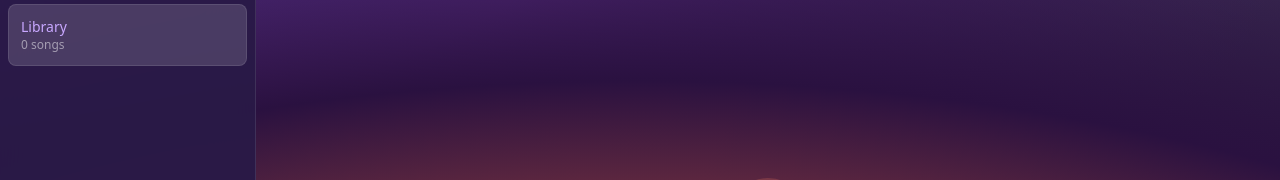
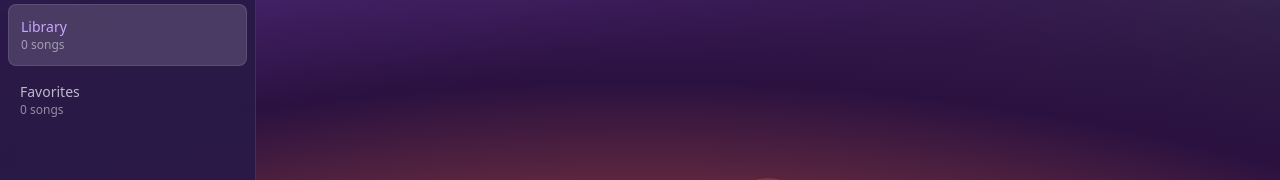
Before and after one commit to atakee72/vibes-music-player, a React (Vite) app: page / in a window 1280 px wide. Shown: the part 159-339 px from the top of the page. Built offline with nearby package versions, Linux system fonts and the light colour scheme.

Commit message:
feat: Favorites virtual playlist in sidebar

```diff
--- a/src/App.tsx
+++ b/src/App.tsx
@@ -77,6 +77,8 @@ const SharedTrackModal = lazy(() =>
 
 type LibraryStatus = 'loading' | 'ready' | 'needs-prompt';
 
+const FAVORITES_CREATED = new Date(0); // stable identity for the virtual playlist
+
 function ensureLibrary(playlists: Playlist[]): Playlist[] {
   if (playlists.some((p) => p.id === 'library')) return playlists;
   return [
@@ -144,7 +146,28 @@ export default function App() {
   const searchInputRef = useRef<HTMLInputElement>(null);
   const { extractMetadata } = useMetadataExtractor();
 
-  const activePlaylist = playlists.find((p) => p.id === activePlaylistId);
+  // Library is a guaranteed superset of every playlist (ingest always lands
+  // there, Ctrl-move OUT of Library is prevented, delete removes everywhere),
+  // so deriving favorites from Library alone is complete.
+  const favoriteSongs = useMemo(
+    () => (playlists.find((p) => p.id === 'library')?.songs ?? []).filter((s) => s.favorite),
+    [playlists],
+  );
+  const virtualFavorites = useMemo<Playlist>(
+    () => ({ id: 'favorites', name: 'Favorites', songs: favoriteSongs, createdAt: FAVORITES_CREATED }),
+    [favoriteSongs],
+  );
+  // Display list only — 'favorites' must never enter `playlists` state.
+  const sidebarPlaylists = useMemo(() => {
+    const idx = playlists.findIndex((p) => p.id === 'library');
+    const arr = [...playlists];
+    arr.splice(idx + 1, 0, virtualFavorites);
+    return arr;
+  }, [playlists, virtualFavorites]);
+  const activePlaylist =
+    activePlaylistId === 'favorites'
+      ? virtualFavorites
+      : playlists.find((p) => p.id === activePlaylistId);
   const filteredSongs = filterSongs(activePlaylist?.songs ?? [], searchQuery);
   // View-only ordering for the list; playback still walks the playlist order.
   const visibleSongs = sortSongs(filteredSongs, sortBy);
@@ -605,7 +628,9 @@ export default function App() {
   const handleBatchDelete = useCallback(
     (ids: string[]) => {
       const playlistName =
-        playlists.find((p) => p.id === activePlaylistId)?.name ?? 'this playlist';
+        activePlaylistId === 'favorites'
+          ? 'Favorites'
+          : playlists.find((p) => p.id === activePlaylistId)?.name ?? 'this playlist';
       requestConfirm(
         `Delete ${ids.length} ${ids.length === 1 ? 'song' : 'songs'}?`,
         `${ids.length} ${ids.length === 1 ? 'song' : 'songs'} will be removed from "${playlistName}".`,
@@ -668,7 +693,9 @@ export default function App() {
       if (!song) return;
       const aid = activePlaylistIdRef.current;
       const playlistName =
-        playlistsRef.current.find((p) => p.id === aid)?.name ?? 'this playlist';
+        aid === 'favorites'
+          ? 'Favorites'
+          : playlistsRef.current.find((p) => p.id === aid)?.name ?? 'this playlist';
       requestConfirm(
         `Delete "${song.title}"?`,
         `Removes from "${playlistName}". ${aid === 'library' ? '' : 'Song remains in Library.'}`,
@@ -685,7 +712,8 @@ export default function App() {
 
   const exportPlaylist = useCallback(
     async (playlistId: string) => {
-      const playlist = playlists.find((p) => p.id === playlistId);
+      const playlist =
+        playlistId === 'favorites' ? virtualFavorites : playlists.find((p) => p.id === playlistId);
       if (!playlist) return;
       const { serializeM3U, sanitizeFilename } = await import('./lib/playlist-export');
       const text = serializeM3U(playlist);
@@ -699,7 +727,7 @@ export default function App() {
       document.body.removeChild(a);
       URL.revokeObjectURL(url);
     },
-    [playlists],
+    [playlists, virtualFavorites],
   );
 
   const refreshLibrary = useCallback(async () => {
@@ -782,9 +810,28 @@ export default function App() {
         const ids = (active.data.current?.ids as string[] | undefined) ?? [
           String(active.id),
         ];
-        const songsToCopy = playlists
-          .find((p) => p.id === activePlaylistId)
-          ?.songs.filter((s) => ids.includes(s.id)) ?? [];
+        if (targetId === 'favorites') {
+          const idSet = new Set(ids);
+          setPlaylists((prev) =>
+            prev.map((p) => ({
+              ...p,
+              songs: p.songs.map((s) => (idSet.has(s.id) ? { ...s, favorite: true } : s)),
+            })),
+          );
+          setCurrentSong((prev) =>
+            prev && idSet.has(prev.id) ? { ...prev, favorite: true } : prev,
+          );
+          setNotification(
+            `Added ${ids.length} ${ids.length === 1 ? 'song' : 'songs'} to Favorites`,
+          );
+          setSelectionMode(false);
+          return;
+        }
+        const sourceSongs =
+          activePlaylistId === 'favorites'
+            ? favoriteSongs
+            : playlists.find((p) => p.id === activePlaylistId)?.songs ?? [];
+        const songsToCopy = sourceSongs.filter((s) => ids.includes(s.id));
         if (songsToCopy.length === 0) return;
 
         const isMove =
@@ -831,7 +878,7 @@ export default function App() {
         handleReorder(arrayMove(activePlaylist.songs, oldIndex, newIndex));
       }
     },
-    [playlists, activePlaylistId, selectionMode, handleReorder],
+    [playlists, activePlaylistId, selectionMode, handleReorder, favoriteSongs],
   );
 
   const togglePip = useCallback(async () => {
@@ -1114,7 +1161,7 @@ export default function App() {
             aria-hidden="true"
           />
           <Sidebar
-            playlists={playlists}
+            playlists={sidebarPlaylists}
             activePlaylistId={activePlaylistId}
             onSelect={setActivePlaylistId}
             onCreate={() => {
@@ -1131,7 +1178,7 @@ export default function App() {
               });
             }}
             onDelete={(id) => {
-              if (id === 'library') return;
+              if (id === 'library' || id === 'favorites') return;
               const playlist = playlists.find((p) => p.id === id);
               if (!playlist) return;
               requestConfirm(
@@ -1144,7 +1191,7 @@ export default function App() {
               );
             }}
             onRename={(id) => {
-              if (id === 'library') return;
+              if (id === 'library' || id === 'favorites') return;
               const playlist = playlists.find((p) => p.id === id);
               if (!playlist) return;
               setPromptState({
@@ -1327,7 +1374,9 @@ export default function App() {
                 onToggleFavorite={toggleFavorite}
                 onBatchDelete={handleBatchDelete}
                 onReorder={handleReorder}
-                isFilterActive={searchQuery.trim().length > 0 || sortBy !== 'manual'}
+                isFilterActive={
+                  searchQuery.trim().length > 0 || sortBy !== 'manual' || activePlaylistId === 'favorites'
+                }
                 selectionMode={selectionMode}
                 onSelectionModeChange={setSelectionMode}
                 emptyHint={
@@ -1336,7 +1385,12 @@ export default function App() {
                         primary: `No matches for "${searchQuery.trim()}"`,
                         secondary: 'Try a different search',
                       }
-                    : undefined
+                    : activePlaylistId === 'favorites'
+                      ? {
+                          primary: 'No favorites yet',
+                          secondary: 'Click the heart on a song to add it',
+                        }
+                      : undefined
                 }
               />
               {mountLyricsPanel && (
--- a/src/components/Sidebar.tsx
+++ b/src/components/Sidebar.tsx
@@ -45,7 +45,7 @@ function PlaylistRow({ playlist, active, onSelect, onDelete, onRename, onClose }
         <p className="text-sm font-medium truncate">{playlist.name}</p>
         <p className="text-xs text-white/50">{playlist.songs.length} songs</p>
       </div>
-      {playlist.id !== 'library' && (
+      {playlist.id !== 'library' && playlist.id !== 'favorites' && (
         <div className="flex items-center">
           <button
             onClick={(e) => {
```
Also changed, not shown: 1 other file (tests, documents, lock files or other folders).
